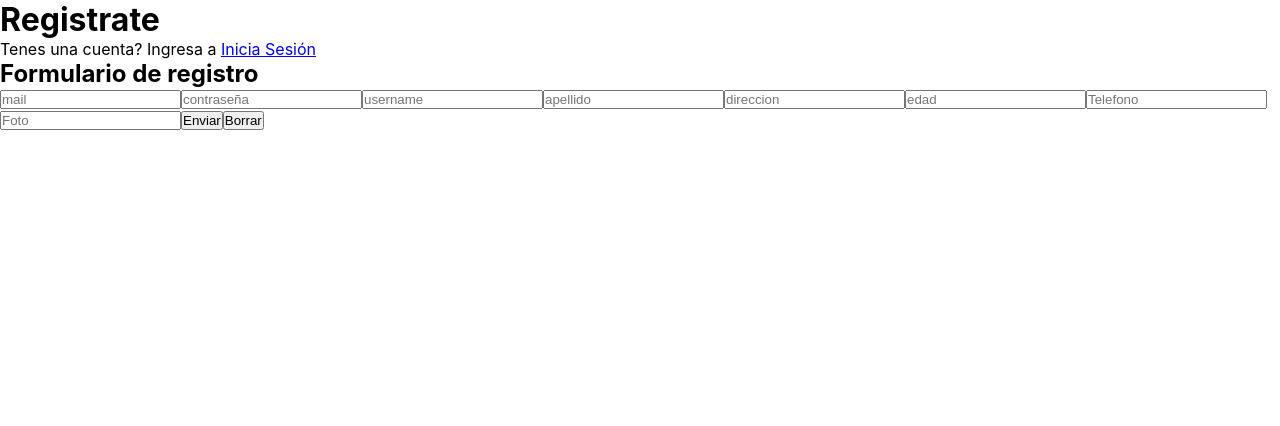
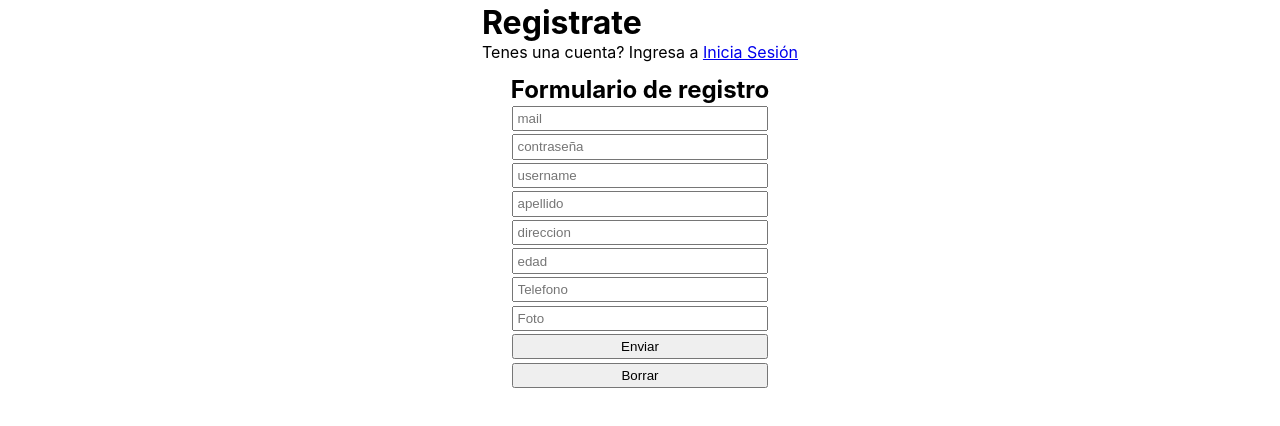
Before and after one commit to MatL98/TechMerch, a React (Create React App) app in the folder client/: page /signUp in a window 1280 px wide. Shown: the top 426 px of the page. Built offline with nearby package versions, Linux system fonts and the light colour scheme.

Commit message:
add style login

```diff
--- a/client/src/components/Auth/Login.jsx
+++ b/client/src/components/Auth/Login.jsx
@@ -1,7 +1,7 @@
 import React, { useState } from "react";
 import axios from "axios";
 import { useNavigate, Link } from "react-router-dom";
-import { axiosInstance } from "../../config";
+import "./authStyle.css"
 
 const Login = () => {
   const [showMessage, setShowMessage] = useState(false);
@@ -20,7 +20,7 @@ const Login = () => {
     e.preventDefault();
     try {
       if (datos.username && datos.mail && datos.password) {
-        const { data } = await axiosInstance.post("auth/login", datos);
+        const { data } = await axios.post("http://localhost:3001/auth/login", datos);
         console.log(data);
         if (data.dataUser === datos.mail) {
           window.localStorage.setItem(
@@ -47,14 +47,14 @@ const Login = () => {
   };
 
   return (
-    <div>
+    <div className="containerAuth">
       <div>
         <h1>Inicia sesion</h1>
         <p>
           No tenes una cuenta? Ingresa a <Link to={"/signUp"}>Registrate</Link>
         </p>
       </div>
-      <form>
+      <form className="formAuth">
         <h2>Login</h2>
         <input
           type="email"
--- a/client/src/components/Auth/SignUp.jsx
+++ b/client/src/components/Auth/SignUp.jsx
@@ -1,6 +1,7 @@
 import React, { useState } from "react";
 import axios from "axios";
 import { useNavigate, Link } from "react-router-dom";
+import "./authStyle.css"
 
 const SignUp = () => {
   const [failForm, setFailForm] = useState("");
@@ -40,14 +41,14 @@ const SignUp = () => {
   };
 
   return (
-    <div>
+    <div className="containerAuth">
       <div>
         <h1>Registrate</h1>
         <p>
           Tenes una cuenta? Ingresa a <Link to={"/login"}>Inicia Sesión</Link>
         </p>
       </div>
-      <form>
+      <form className="formAuth">
         <h2>Formulario de registro</h2>
         <input
           type="text"
--- /dev/null
+++ b/client/src/components/Auth/authStyle.css
@@ -0,0 +1,18 @@
+.containerAuth{
+    display: flex;
+    flex-direction: column;
+    justify-content: center;
+    align-items: center;
+    margin: 0.2rem 1rem;
+}
+
+.formAuth{
+    display: flex;
+    flex-direction: column;
+    margin: 0.8rem;
+}
+
+.formAuth > input{
+    padding: 0.2rem;
+    margin: 0.1rem;
+}
--- a/client/src/components/Home/Home.jsx
+++ b/client/src/components/Home/Home.jsx
@@ -1,7 +1,7 @@
 import React, { useEffect, useState } from "react";
+import axios from "axios";
 import NavBar from "../Navbar/NavBar";
 import List from "../ListProducts/List";
-import { axiosInstance } from "../../config";
 
 import {initAxiosHeader} from "../../helper/header"
 
@@ -11,7 +11,7 @@ const Home = () => {
   const [products, setProducts] = useState([]);
 
   const getApi = () => {
-    axiosInstance.get("/api/products").then(function (response) {
+    axios.get("http://localhost:3001/api/products").then(function (response) {
       setProducts(response.data);
     });
   };
--- a/client/src/config.js
+++ /dev/null
@@ -1,5 +0,0 @@
-import axios from "axios"
-
-export const axiosInstance = axios.create({
-    baseURL: "https://techmerchapp.herokuapp.com/"
-})
```
